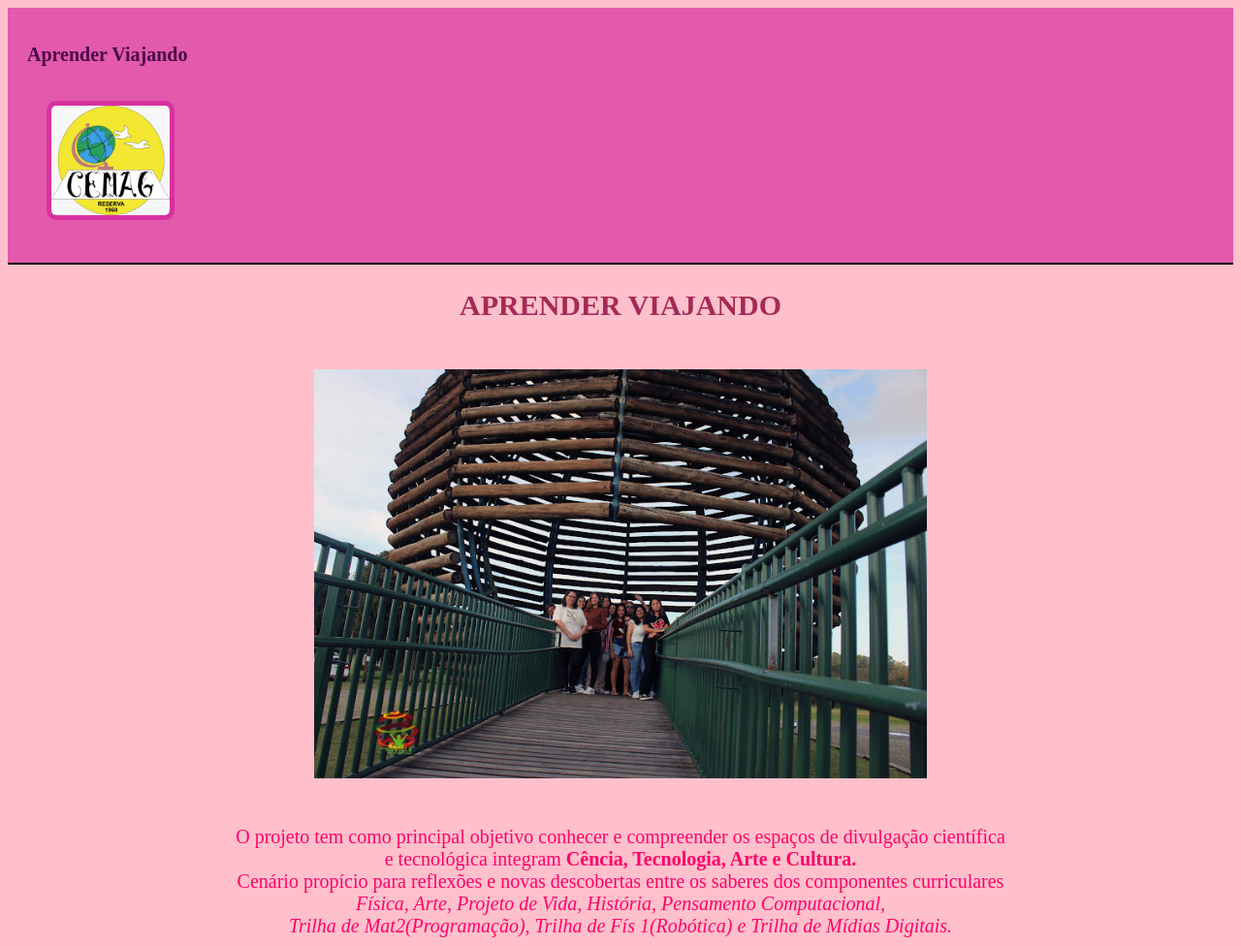
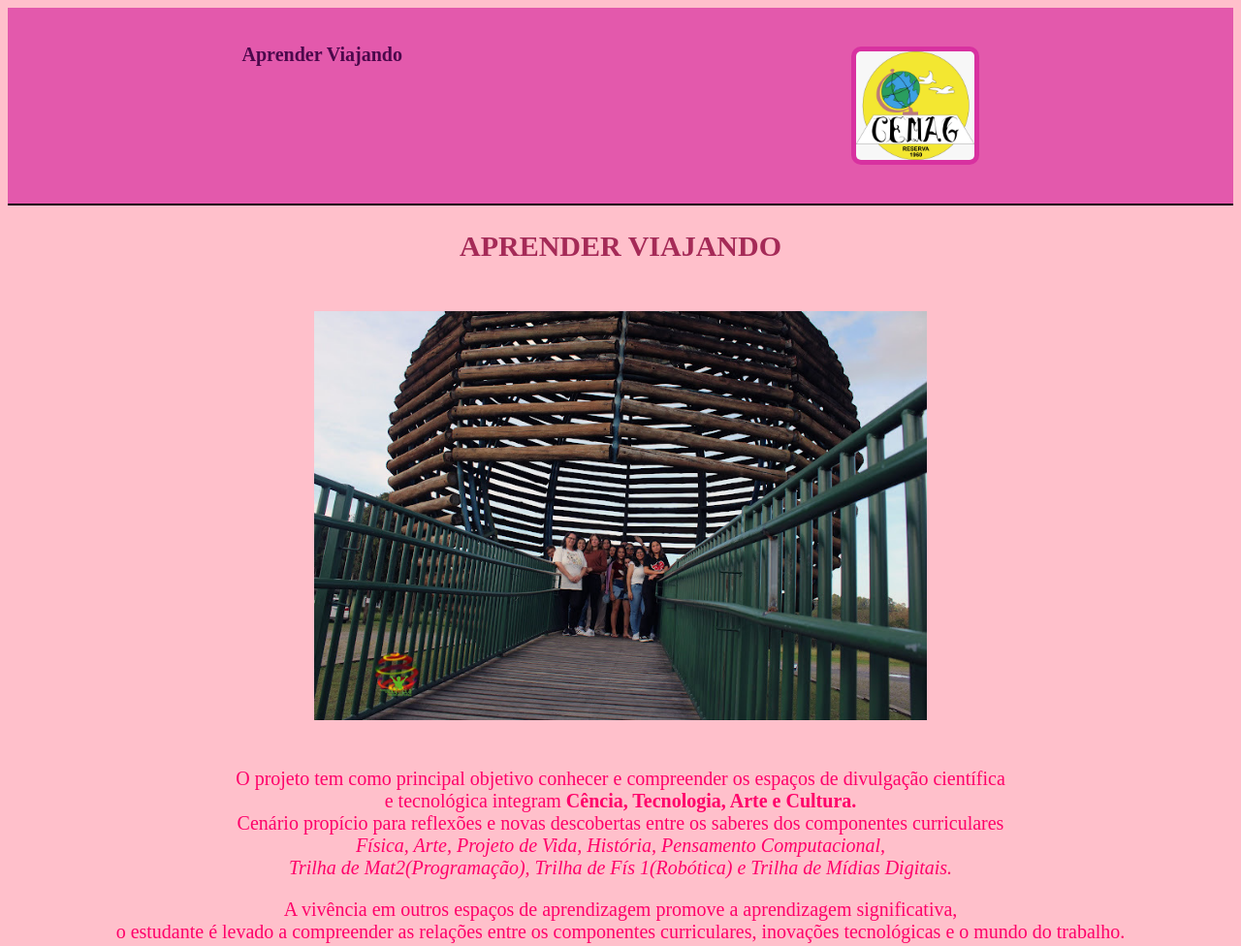
Before and after one commit to Janinha77/TurmaJtardePC_EM, a plain HTML site: page index.html in a window 1280 px wide. Shown: the top 976 px of the page at 97% size. Drawn offline with Linux system fonts and the light colour scheme.

Commit message:
espaçamento

```diff
--- a/style.css
+++ b/style.css
@@ -34,6 +34,10 @@ header{
     color: #4b084b;
 
 }
+.cabecalho {
+    display: flex;
+    justify-content: space-around;
+}
 .cabecalho-titulo {
     font-size: 20px;
     color: #4b084b;
```
Also changed, not shown: index.html (+1 -1 lines).
